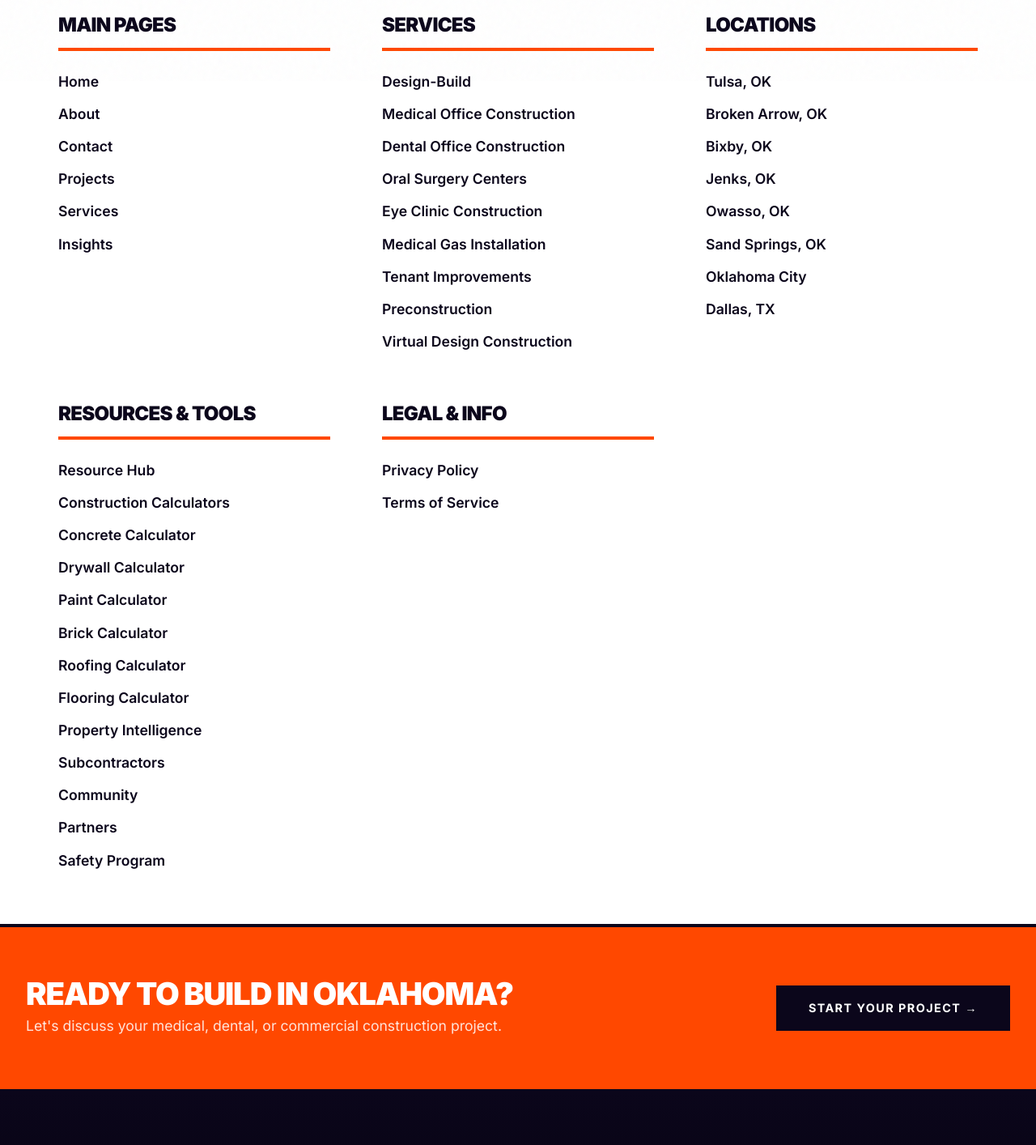
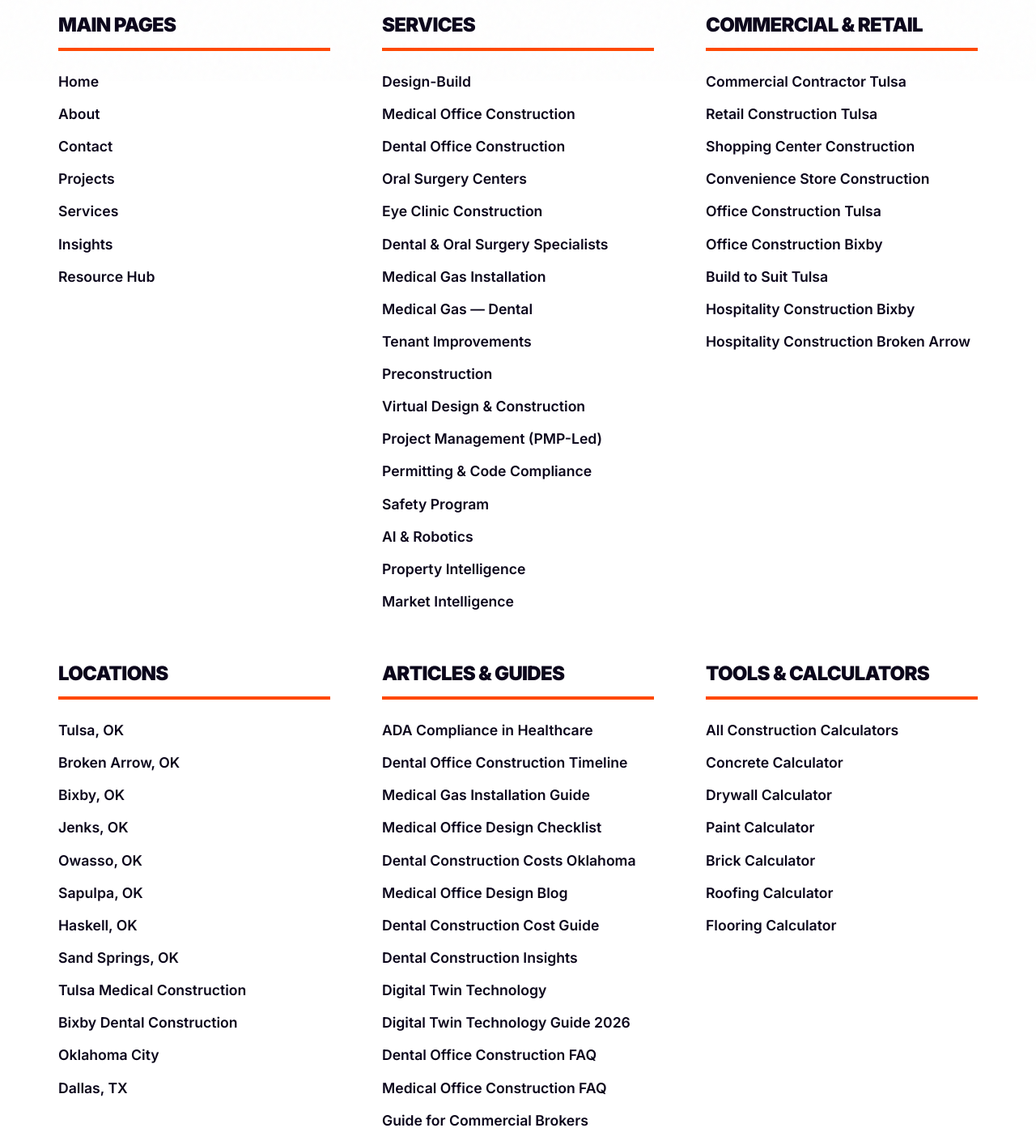
Before and after one commit to UDGOK/udgnew-next, a Next.js app: page /sitemap-page in a window 1280 px wide. Shown: the part 700-2114 px from the top of the page at 81% size. Built offline with nearby package versions, Linux system fonts and the light colour scheme.

Commit message:
Populate HTML sitemap page with ALL site pages: services, commercial/retail, locations, articles, tools, and company pages

```diff
--- a/app/sitemap-page/page.tsx
+++ b/app/sitemap-page/page.tsx
@@ -16,6 +16,7 @@ const sitemapData = [
       { t: "Projects", h: "/projects" },
       { t: "Services", h: "/services" },
       { t: "Insights", h: "/insights" },
+      { t: "Resource Hub", h: "/resources" },
     ]
   },
   {
@@ -26,10 +27,32 @@ const sitemapData = [
       { t: "Dental Office Construction", h: "/dental-office-construction-tulsa" },
       { t: "Oral Surgery Centers", h: "/oral-surgeon-office-construction-tulsa" },
       { t: "Eye Clinic Construction", h: "/eye-clinic-construction-tulsa" },
+      { t: "Dental & Oral Surgery Specialists", h: "/dental-oral-surgery-construction-specialists" },
       { t: "Medical Gas Installation", h: "/medical-gas-installation" },
+      { t: "Medical Gas — Dental", h: "/medical-gas-installation-dental" },
       { t: "Tenant Improvements", h: "/tenant-improvements" },
       { t: "Preconstruction", h: "/preconstruction" },
-      { t: "Virtual Design Construction", h: "/virtual-design-construction" },
+      { t: "Virtual Design & Construction", h: "/virtual-design-construction" },
+      { t: "Project Management (PMP-Led)", h: "/project-management-pmp-led" },
+      { t: "Permitting & Code Compliance", h: "/permitting-and-code-compliance" },
+      { t: "Safety Program", h: "/safety-program" },
+      { t: "AI & Robotics", h: "/ai-robotics" },
+      { t: "Property Intelligence", h: "/property-intelligence" },
+      { t: "Market Intelligence", h: "/market-intelligence" },
+    ]
+  },
+  {
+    category: "Commercial & Retail",
+    links: [
+      { t: "Commercial Contractor Tulsa", h: "/commercial-contractor-tulsa" },
+      { t: "Retail Construction Tulsa", h: "/retail-construction-tulsa" },
+      { t: "Shopping Center Construction", h: "/shopping-center-construction-tulsa" },
+      { t: "Convenience Store Construction", h: "/convenience-store-construction-tulsa" },
+      { t: "Office Construction Tulsa", h: "/office-construction-tulsa" },
+      { t: "Office Construction Bixby", h: "/office-construction-bixby" },
+      { t: "Build to Suit Tulsa", h: "/build-to-suit-tulsa" },
+      { t: "Hospitality Construction Bixby", h: "/hospitality-construction-bixby" },
+      { t: "Hospitality Construction Broken Arrow", h: "/hospitality-construction-broken-arrow" },
     ]
   },
   {
@@ -40,32 +63,55 @@ const sitemapData = [
       { t: "Bixby, OK", h: "/bixby-ok-design-build" },
       { t: "Jenks, OK", h: "/jenks-ok-design-build" },
       { t: "Owasso, OK", h: "/owasso-ok-design-build" },
+      { t: "Sapulpa, OK", h: "/sapulpa-ok-design-build" },
+      { t: "Haskell, OK", h: "/haskell-ok-design-build" },
       { t: "Sand Springs, OK", h: "/sand-springs-ok-design-build" },
+      { t: "Tulsa Medical Construction", h: "/tulsa-medical-construction" },
+      { t: "Bixby Dental Construction", h: "/bixby-dental-construction" },
       { t: "Oklahoma City", h: "/oklahoma-city-medical-construction" },
       { t: "Dallas, TX", h: "/dallas-medical-construction" },
     ]
   },
   {
-    category: "Resources & Tools",
+    category: "Articles & Guides",
     links: [
-      { t: "Resource Hub", h: "/resources" },
-      { t: "Construction Calculators", h: "/tools" },
+      { t: "ADA Compliance in Healthcare", h: "/article-ada-compliance-healthcare" },
+      { t: "Dental Office Construction Timeline", h: "/article-dental-office-construction-timeline" },
+      { t: "Medical Gas Installation Guide", h: "/article-medical-gas-installation-guide" },
+      { t: "Medical Office Design Checklist", h: "/article-medical-office-design-checklist" },
+      { t: "Dental Construction Costs Oklahoma", h: "/blog-dental-construction-costs-oklahoma" },
+      { t: "Medical Office Design Blog", h: "/blog-medical-office-design-checklist" },
+      { t: "Dental Construction Cost Guide", h: "/dental-construction-costs" },
+      { t: "Dental Construction Insights", h: "/dental-construction-insights" },
+      { t: "Digital Twin Technology", h: "/digital-twin-technology" },
+      { t: "Digital Twin Technology Guide 2026", h: "/digital-twin-technology-guide-2026" },
+      { t: "Dental Office Construction FAQ", h: "/faq-dental-office-construction" },
+      { t: "Medical Office Construction FAQ", h: "/faq-medical-office-construction" },
+      { t: "Guide for Commercial Brokers", h: "/guide-commercial-brokers" },
+      { t: "Guide for Developers", h: "/guide-developers" },
+      { t: "AI Robotic Surgery 2026", h: "/ai-robotic-surgery-2026" },
+    ]
+  },
+  {
+    category: "Tools & Calculators",
+    links: [
+      { t: "All Construction Calculators", h: "/tools" },
       { t: "Concrete Calculator", h: "/calculator-concrete" },
       { t: "Drywall Calculator", h: "/calculator-drywall" },
       { t: "Paint Calculator", h: "/calculator-paint" },
       { t: "Brick Calculator", h: "/calculator-brick" },
       { t: "Roofing Calculator", h: "/calculator-roofing" },
       { t: "Flooring Calculator", h: "/calculator-flooring" },
-      { t: "Property Intelligence", h: "/property-intelligence" },
-      { t: "Subcontractors", h: "/subcontractors" },
-      { t: "Community", h: "/community" },
-      { t: "Partners", h: "/partners" },
-      { t: "Safety Program", h: "/safety-program" },
     ]
   },
   {
-    category: "Legal & Info",
+    category: "Company",
     links: [
+      { t: "Community", h: "/community" },
+      { t: "Partners", h: "/partners" },
+      { t: "Subcontractors", h: "/subcontractors" },
+      { t: "Transparency", h: "/transparency" },
+      { t: "Bid Portal", h: "/portal" },
       { t: "Privacy Policy", h: "/privacy-policy" },
       { t: "Terms of Service", h: "/terms-of-service" },
     ]
```
